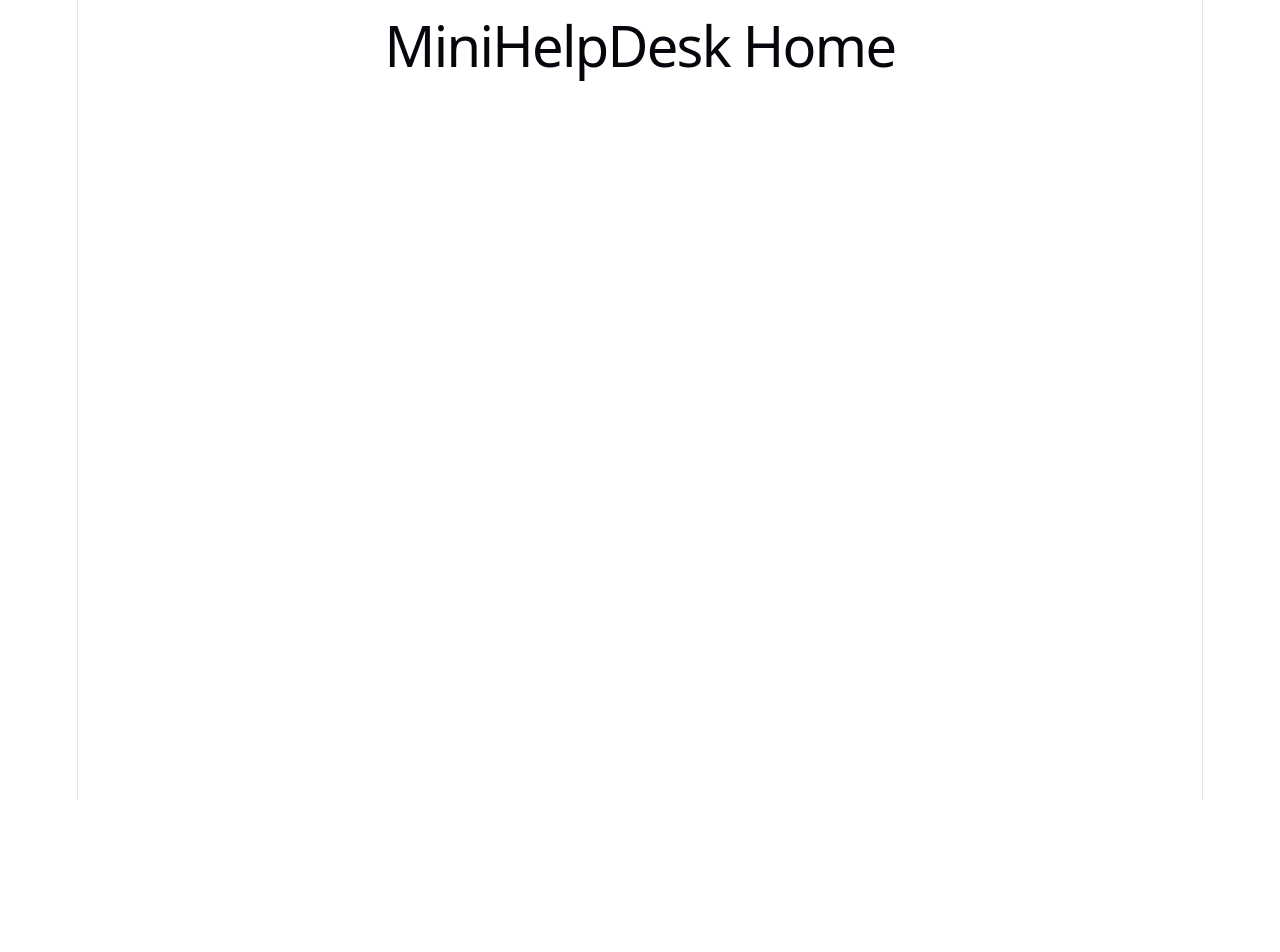
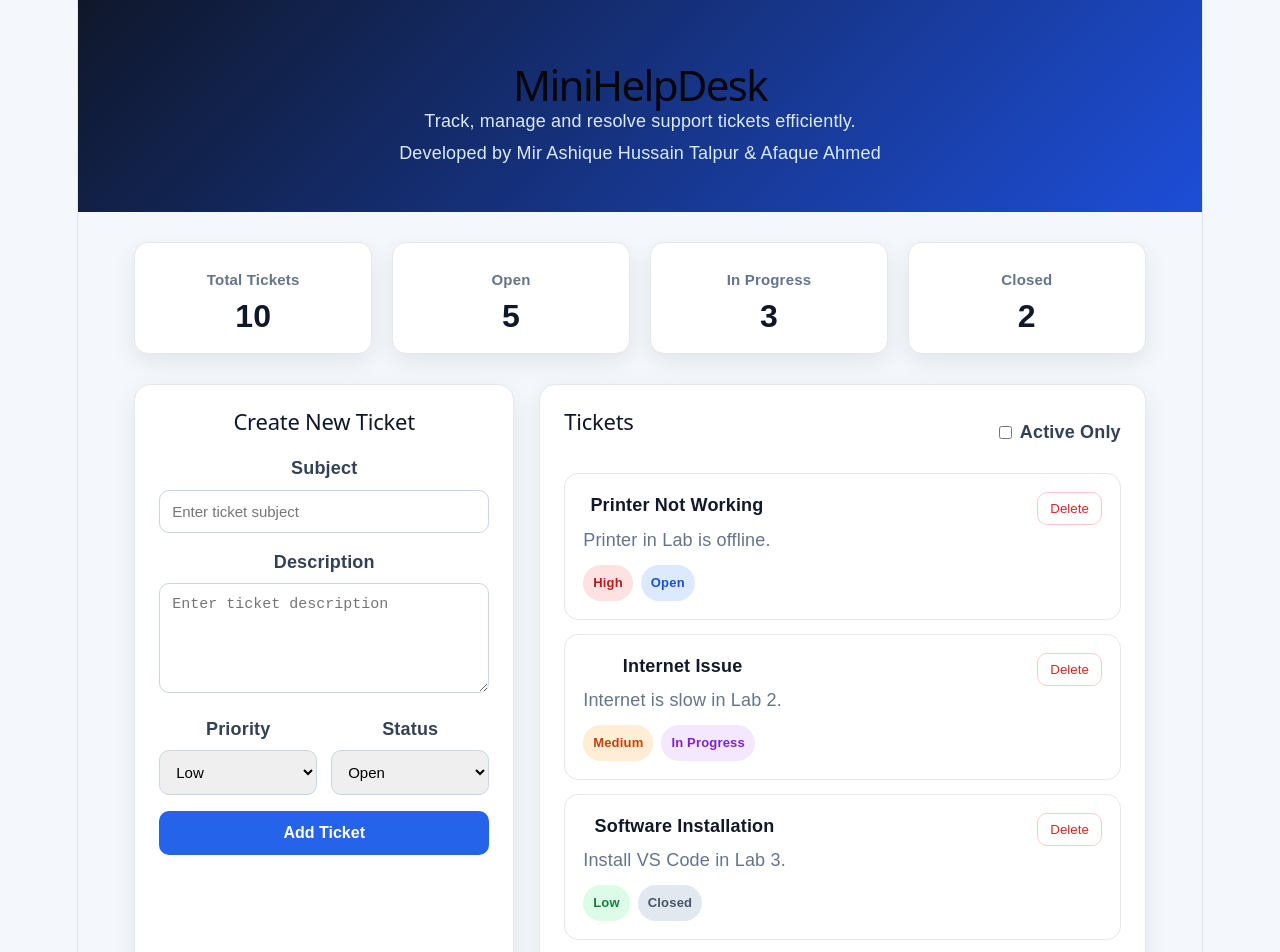
Before and after one commit to MirAshique/minihelpdesk-final-project, a React app in the folder frontend/: page / in a window 1280 px wide. Shown: the top 952 px of the page. Before the commit the page ends 800 px from the top, so only its background shows below. Built offline with nearby package versions, Linux system fonts and the light colour scheme; the HTML template or start-up script is replaced by a standard one.

Commit message:
Style frontend dashboard layout

```diff
--- a/frontend/src/App.css
+++ b/frontend/src/App.css
@@ -1,184 +1,255 @@
-.counter {
+* {
+  margin: 0;
+  padding: 0;
+  box-sizing: border-box;
+}
+
+body {
+  font-family: Arial, sans-serif;
+  background: #f4f7fb;
+  color: #111827;
+}
+
+.header {
+  background: linear-gradient(135deg, #0f172a, #1d4ed8);
+  color: white;
+  padding: 40px 20px;
+  text-align: center;
+}
+
+.header h1 {
+  font-size: 42px;
+  margin-bottom: 10px;
+}
+
+.header p {
+  color: #dbeafe;
+  margin: 6px 0;
+}
+
+.container {
+  width: 90%;
+  max-width: 1200px;
+  margin: 30px auto;
+}
+
+.stats-grid {
+  display: grid;
+  grid-template-columns: repeat(4, 1fr);
+  gap: 20px;
+  margin-bottom: 30px;
+}
+
+.stat-card {
+  background: white;
+  padding: 24px;
+  border-radius: 14px;
+  box-shadow: 0 8px 24px rgba(15, 23, 42, 0.08);
+  border: 1px solid #e5e7eb;
+}
+
+.stat-card h3 {
+  color: #64748b;
+  font-size: 15px;
+  margin-bottom: 10px;
+}
+
+.stat-card p {
+  font-size: 32px;
+  font-weight: bold;
+  color: #0f172a;
+}
+
+.dashboard-grid {
+  display: grid;
+  grid-template-columns: 380px 1fr;
+  gap: 25px;
+}
+
+.card {
+  background: white;
+  border-radius: 16px;
+  padding: 24px;
+  box-shadow: 0 8px 24px rgba(15, 23, 42, 0.08);
+  border: 1px solid #e5e7eb;
+}
+
+.card h2 {
+  margin-bottom: 20px;
+  color: #0f172a;
+  font-size: 22px;
+}
+
+.form-group {
+  margin-bottom: 16px;
+}
+
+.form-group label {
+  display: block;
+  font-weight: 600;
+  margin-bottom: 8px;
+  color: #334155;
+}
+
+.form-group input,
+.form-group textarea,
+.form-group select {
+  width: 100%;
+  padding: 12px;
+  border: 1px solid #cbd5e1;
+  border-radius: 10px;
+  font-size: 15px;
+  outline: none;
+}
+
+.form-group textarea {
+  min-height: 110px;
+  resize: vertical;
+}
+
+.form-row {
+  display: grid;
+  grid-template-columns: 1fr 1fr;
+  gap: 14px;
+}
+
+.btn {
+  width: 100%;
+  padding: 13px;
+  border: none;
+  border-radius: 10px;
+  background: #2563eb;
+  color: white;
   font-size: 16px;
+  font-weight: 600;
+  cursor: pointer;
+}
+
+.btn:hover {
+  background: #1d4ed8;
+}
+
+.filter-row {
+  display: flex;
+  justify-content: space-between;
+  align-items: center;
+  margin-bottom: 18px;
+}
+
+.checkbox-label {
+  display: flex;
+  gap: 8px;
+  align-items: center;
+  color: #334155;
+  font-weight: 600;
+}
+
+.ticket-card {
+  border: 1px solid #e5e7eb;
+  border-radius: 14px;
+  padding: 18px;
+  margin-bottom: 14px;
+  background: #ffffff;
+}
+
+.ticket-top {
+  display: flex;
+  justify-content: space-between;
+  gap: 15px;
+  align-items: flex-start;
+}
+
+.ticket-card h3 {
+  font-size: 18px;
+  margin-bottom: 8px;
+  color: #111827;
+}
+
+.ticket-card p {
+  color: #64748b;
+  margin-bottom: 12px;
+}
+
+.badges {
+  display: flex;
+  gap: 8px;
+  flex-wrap: wrap;
+}
+
+.badge {
   padding: 5px 10px;
-  border-radius: 5px;
-  color: var(--accent);
-  background: var(--accent-bg);
-  border: 2px solid transparent;
-  transition: border-color 0.3s;
-  margin-bottom: 24px;
+  border-radius: 999px;
+  font-size: 13px;
+  font-weight: 600;
+}
 
-  &:hover {
-    border-color: var(--accent-border);
+.high {
+  color: #b91c1c;
+  background: #fee2e2;
+}
+
+.medium {
+  color: #c2410c;
+  background: #ffedd5;
+}
+
+.low {
+  color: #15803d;
+  background: #dcfce7;
+}
+
+.open {
+  color: #1d4ed8;
+  background: #dbeafe;
+}
+
+.progress {
+  color: #7e22ce;
+  background: #f3e8ff;
+}
+
+.closed {
+  color: #475569;
+  background: #e2e8f0;
+}
+
+.delete-btn {
+  border: 1px solid #fecaca;
+  background: white;
+  color: #dc2626;
+  padding: 8px 12px;
+  border-radius: 10px;
+  cursor: pointer;
+}
+
+.footer {
+  text-align: center;
+  padding: 25px;
+  margin-top: 30px;
+  color: #64748b;
+  border-top: 1px solid #e5e7eb;
+}
+
+@media (max-width: 900px) {
+  .stats-grid {
+    grid-template-columns: repeat(2, 1fr);
   }
-  &:focus-visible {
-    outline: 2px solid var(--accent);
-    outline-offset: 2px;
+
+  .dashboard-grid {
+    grid-template-columns: 1fr;
   }
 }
 
-.hero {
-  position: relative;
-
-  .base,
-  .framework,
-  .vite {
-    inset-inline: 0;
-    margin: 0 auto;
+@media (max-width: 600px) {
+  .stats-grid {
+    grid-template-columns: 1fr;
   }
 
-  .base {
-    width: 170px;
-    position: relative;
-    z-index: 0;
+  .form-row {
+    grid-template-columns: 1fr;
   }
 
-  .framework,
-  .vite {
-    position: absolute;
-  }
-
-  .framework {
-    z-index: 1;
-    top: 34px;
-    height: 28px;
-    transform: perspective(2000px) rotateZ(300deg) rotateX(44deg) rotateY(39deg)
-      scale(1.4);
-  }
-
-  .vite {
-    z-index: 0;
-    top: 107px;
-    height: 26px;
-    width: auto;
-    transform: perspective(2000px) rotateZ(300deg) rotateX(40deg) rotateY(39deg)
-      scale(0.8);
+  .header h1 {
+    font-size: 32px;
   }
 }
-
-#center {
-  display: flex;
-  flex-direction: column;
-  gap: 25px;
-  place-content: center;
-  place-items: center;
-  flex-grow: 1;
-
-  @media (max-width: 1024px) {
-    padding: 32px 20px 24px;
-    gap: 18px;
-  }
-}
-
-#next-steps {
-  display: flex;
-  border-top: 1px solid var(--border);
-  text-align: left;
-
-  & > div {
-    flex: 1 1 0;
-    padding: 32px;
-    @media (max-width: 1024px) {
-      padding: 24px 20px;
-    }
-  }
-
-  .icon {
-    margin-bottom: 16px;
-    width: 22px;
-    height: 22px;
-  }
-
-  @media (max-width: 1024px) {
-    flex-direction: column;
-    text-align: center;
-  }
-}
-
-#docs {
-  border-right: 1px solid var(--border);
-
-  @media (max-width: 1024px) {
-    border-right: none;
-    border-bottom: 1px solid var(--border);
-  }
-}
-
-#next-steps ul {
-  list-style: none;
-  padding: 0;
-  display: flex;
-  gap: 8px;
-  margin: 32px 0 0;
-
-  .logo {
-    height: 18px;
-  }
-
-  a {
-    color: var(--text-h);
-    font-size: 16px;
-    border-radius: 6px;
-    background: var(--social-bg);
-    display: flex;
-    padding: 6px 12px;
-    align-items: center;
-    gap: 8px;
-    text-decoration: none;
-    transition: box-shadow 0.3s;
-
-    &:hover {
-      box-shadow: var(--shadow);
-    }
-    .button-icon {
-      height: 18px;
-      width: 18px;
-    }
-  }
-
-  @media (max-width: 1024px) {
-    margin-top: 20px;
-    flex-wrap: wrap;
-    justify-content: center;
-
-    li {
-      flex: 1 1 calc(50% - 8px);
-    }
-
-    a {
-      width: 100%;
-      justify-content: center;
-      box-sizing: border-box;
-    }
-  }
-}
-
-#spacer {
-  height: 88px;
-  border-top: 1px solid var(--border);
-  @media (max-width: 1024px) {
-    height: 48px;
-  }
-}
-
-.ticks {
-  position: relative;
-  width: 100%;
-
-  &::before,
-  &::after {
-    content: '';
-    position: absolute;
-    top: -4.5px;
-    border: 5px solid transparent;
-  }
-
-  &::before {
-    left: 0;
-    border-left-color: var(--border);
-  }
-  &::after {
-    right: 0;
-    border-right-color: var(--border);
-  }
-}
--- a/frontend/src/App.jsx
+++ b/frontend/src/App.jsx
@@ -1,3 +1,4 @@
+import "./App.css";
 import Home from "./pages/Home";
 
 function App() {
--- /dev/null
+++ b/frontend/src/components/Footer.jsx
@@ -0,0 +1,10 @@
+function Footer() {
+  return (
+    <footer className="footer">
+      <p>Developed by Mir Ashique Hussain Talpur & Afaque Ahmed</p>
+      <p>BSCS 6B | Web Technologies Final Project</p>
+    </footer>
+  );
+}
+
+export default Footer;
--- /dev/null
+++ b/frontend/src/components/Header.jsx
@@ -0,0 +1,11 @@
+function Header() {
+  return (
+    <header className="header">
+      <h1>MiniHelpDesk</h1>
+      <p>Track, manage and resolve support tickets efficiently.</p>
+      <p>Developed by Mir Ashique Hussain Talpur & Afaque Ahmed</p>
+    </header>
+  );
+}
+
+export default Header;
--- /dev/null
+++ b/frontend/src/components/StatsCards.jsx
@@ -0,0 +1,27 @@
+function StatsCards() {
+  return (
+    <section className="stats-grid">
+      <div className="stat-card">
+        <h3>Total Tickets</h3>
+        <p>10</p>
+      </div>
+
+      <div className="stat-card">
+        <h3>Open</h3>
+        <p>5</p>
+      </div>
+
+      <div className="stat-card">
+        <h3>In Progress</h3>
+        <p>3</p>
+      </div>
+
+      <div className="stat-card">
+        <h3>Closed</h3>
+        <p>2</p>
+      </div>
+    </section>
+  );
+}
+
+export default StatsCards;
--- /dev/null
+++ b/frontend/src/components/TicketForm.jsx
@@ -0,0 +1,41 @@
+function TicketForm() {
+  return (
+    <section className="card">
+      <h2>Create New Ticket</h2>
+
+      <div className="form-group">
+        <label>Subject</label>
+        <input type="text" placeholder="Enter ticket subject" />
+      </div>
+
+      <div className="form-group">
+        <label>Description</label>
+        <textarea placeholder="Enter ticket description"></textarea>
+      </div>
+
+      <div className="form-row">
+        <div className="form-group">
+          <label>Priority</label>
+          <select>
+            <option>Low</option>
+            <option>Medium</option>
+            <option>High</option>
+          </select>
+        </div>
+
+        <div className="form-group">
+          <label>Status</label>
+          <select>
+            <option>Open</option>
+            <option>In Progress</option>
+            <option>Closed</option>
+          </select>
+        </div>
+      </div>
+
+      <button className="btn">Add Ticket</button>
+    </section>
+  );
+}
+
+export default TicketForm;
--- /dev/null
+++ b/frontend/src/components/TicketList.jsx
@@ -0,0 +1,64 @@
+function TicketList() {
+  return (
+    <section className="card">
+      <div className="filter-row">
+        <h2>Tickets</h2>
+
+        <label className="checkbox-label">
+          <input type="checkbox" />
+          Active Only
+        </label>
+      </div>
+
+      <div className="ticket-card">
+        <div className="ticket-top">
+          <div>
+            <h3>Printer Not Working</h3>
+            <p>Printer in Lab is offline.</p>
+
+            <div className="badges">
+              <span className="badge high">High</span>
+              <span className="badge open">Open</span>
+            </div>
+          </div>
+
+          <button className="delete-btn">Delete</button>
+        </div>
+      </div>
+
+      <div className="ticket-card">
+        <div className="ticket-top">
+          <div>
+            <h3>Internet Issue</h3>
+            <p>Internet is slow in Lab 2.</p>
+
+            <div className="badges">
+              <span className="badge medium">Medium</span>
+              <span className="badge progress">In Progress</span>
+            </div>
+          </div>
+
+          <button className="delete-btn">Delete</button>
+        </div>
+      </div>
+
+      <div className="ticket-card">
+        <div className="ticket-top">
+          <div>
+            <h3>Software Installation</h3>
+            <p>Install VS Code in Lab 3.</p>
+
+            <div className="badges">
+              <span className="badge low">Low</span>
+              <span className="badge closed">Closed</span>
+            </div>
+          </div>
+
+          <button className="delete-btn">Delete</button>
+        </div>
+      </div>
+    </section>
+  );
+}
+
+export default TicketList;
--- a/frontend/src/pages/Home.jsx
+++ b/frontend/src/pages/Home.jsx
@@ -1,5 +1,26 @@
+import Header from "../components/Header";
+import StatsCards from "../components/StatsCards";
+import TicketForm from "../components/TicketForm";
+import TicketList from "../components/TicketList";
+import Footer from "../components/Footer";
+
 function Home() {
-  return <h1>MiniHelpDesk Home</h1>;
+  return (
+    <>
+      <Header />
+
+      <div className="container">
+        <StatsCards />
+
+        <main className="dashboard-grid">
+          <TicketForm />
+          <TicketList />
+        </main>
+      </div>
+
+      <Footer />
+    </>
+  );
 }
 
 export default Home;
```
